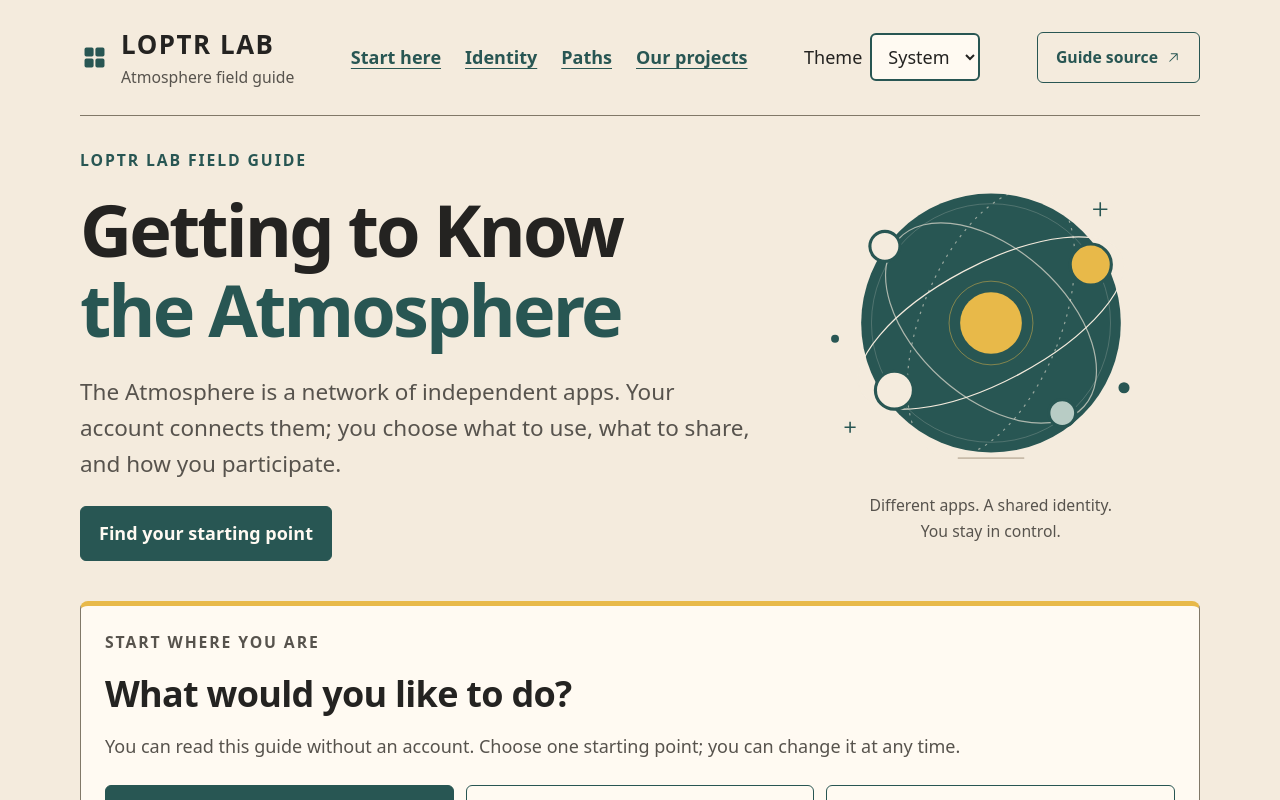
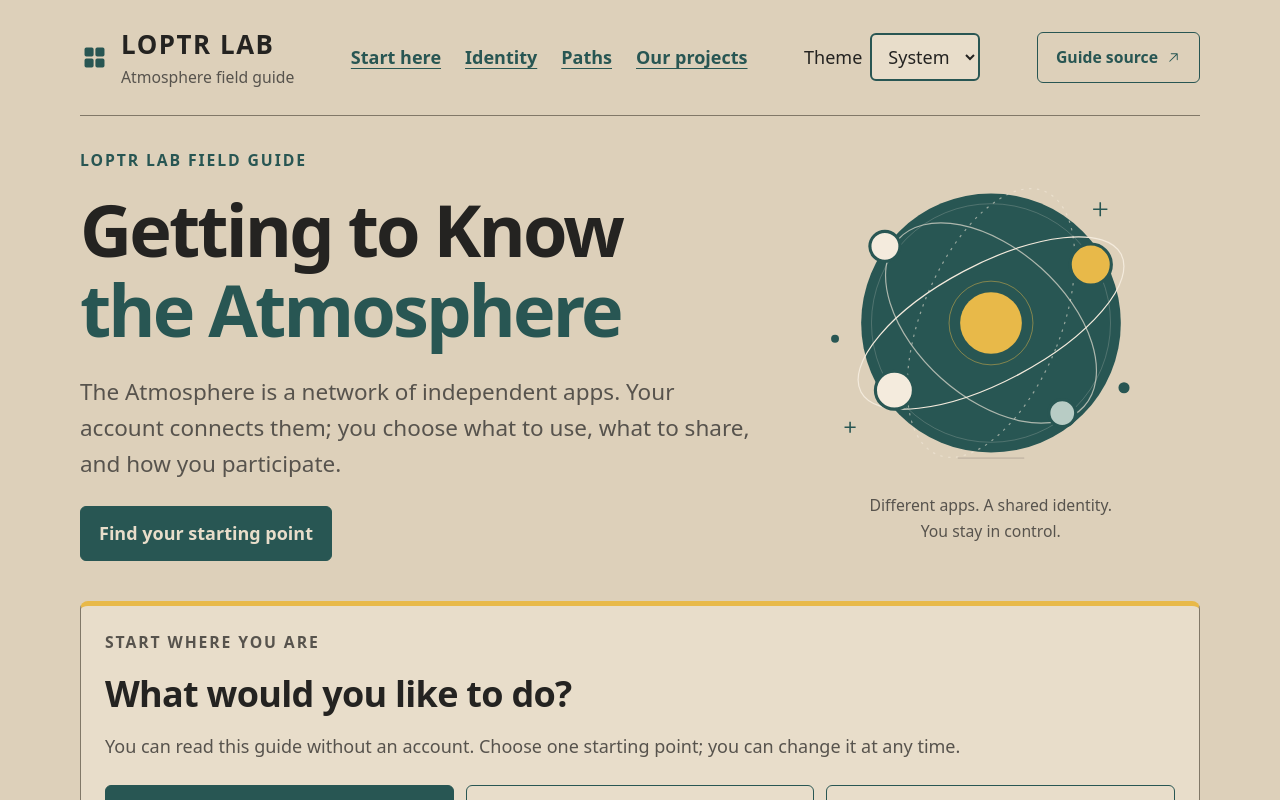
Before and after one commit to ibloud/pixie-device-stewardship, a React (Vite) app in the folder tools/atmosphere-guide/: page / in a window 1280 px wide. Shown: the top 800 px of the page. Built offline with nearby package versions, Linux system fonts and the light colour scheme.

Commit message:
Soften light theme with deeper sand background and panels

```diff
--- a/tools/atmosphere-guide/src/guide.css
+++ b/tools/atmosphere-guide/src/guide.css
@@ -3,8 +3,8 @@
   font-family: system-ui, -apple-system, BlinkMacSystemFont, 'Segoe UI', sans-serif;
   color: var(--ink); background: var(--paper); font-size: 112.5%; font-synthesis: none; line-height: 1.6;
   color-scheme: light;
-  --paper: #f4ebdd; --ink: #242321; --petrol: #285653; --ochre: #e8b949;
-  --plum: #705568; --muted: #57534d; --line: #817868; --surface: #fffaf2; --control-ink: #fffaf2;
+  --paper: #ddd0ba; --ink: #242321; --petrol: #285653; --ochre: #e8b949;
+  --plum: #705568; --muted: #57534d; --line: #817868; --surface: #e8ddca; --control-ink: #e8ddca;
 }
 
 /* System is the default; explicit choices override it without changing page CSS. */
```
Also changed, not shown: 1 other file (tests, documents, lock files or other folders).
